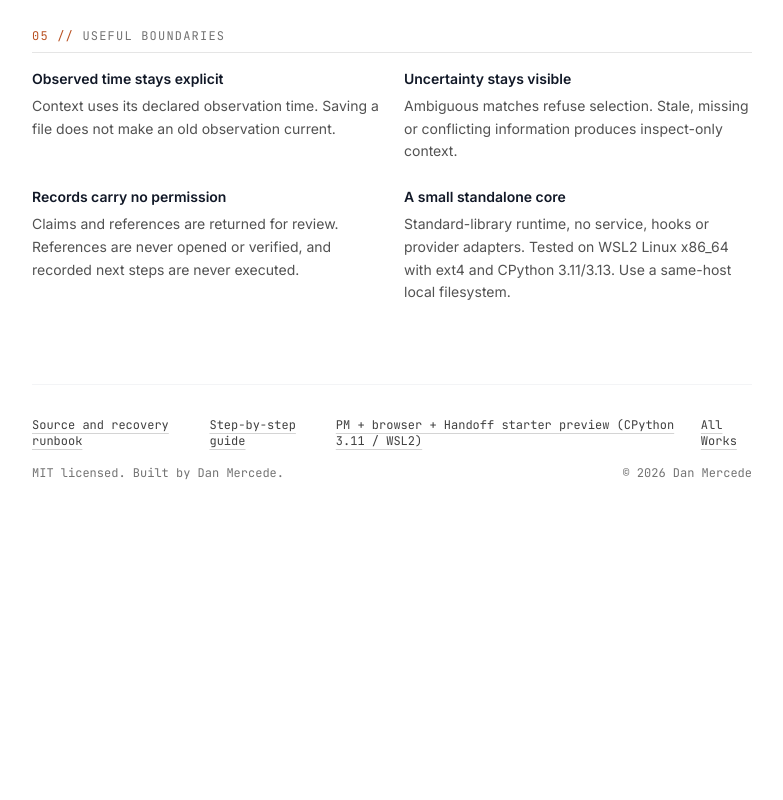
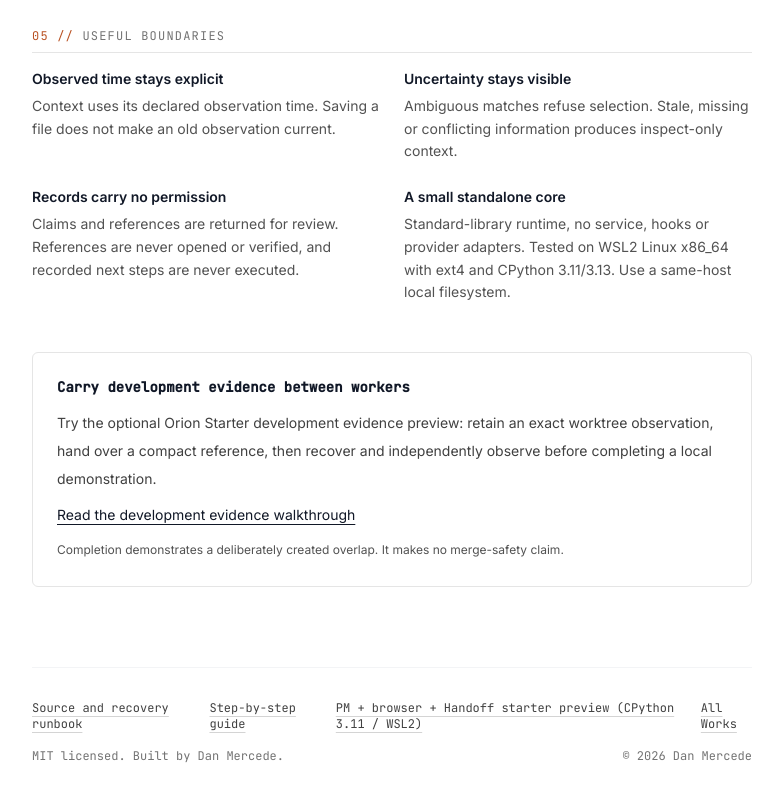
Before and after one commit to OrionArchitekton/orion-handoff-site, a React (Vite) app: page / in a window 1280 px wide. Shown: the part 2321-3121 px from the top of the page, without its empty margins (248-1031 px from the left). Before the commit the page ends 2882 px from the top, so only its background shows below. Built offline with nearby package versions, Linux system fonts and the light colour scheme.

Commit message:
Add optional Starter development evidence walkthrough (#13)

```diff
--- a/App.tsx
+++ b/App.tsx
@@ -208,6 +208,13 @@ const App: React.FC = () => {
           </div>
         </section>
 
+        <aside aria-labelledby="development-evidence-heading" className="mt-12 mb-12 rounded-md border border-neutral-200 p-6">
+          <h2 id="development-evidence-heading" className="font-mono text-sm font-semibold text-neutral-900 mb-3">Carry development evidence between workers</h2>
+          <p className="text-sm text-neutral-700 leading-7">Try the optional Orion Starter development evidence preview: retain an exact worktree observation, hand over a compact reference, then recover and independently observe before completing a local demonstration.</p>
+          <a className="inline-block mt-3 text-sm underline underline-offset-4 hover:text-copper-deep" href="https://www.danmercede.com/guides/agent-development-evidence-handoff">Read the development evidence walkthrough</a>
+          <p className="mt-3 text-xs text-neutral-600 leading-6">Completion demonstrates a deliberately created overlap. It makes no merge-safety claim.</p>
+        </aside>
+
         {/* 7. Footer */}
         <footer className="mt-20 pt-8 border-t border-neutral-100 flex flex-col gap-4 text-xs text-neutral-500 font-mono">
           <ul className="flex flex-col sm:flex-row gap-2 sm:gap-6">
```
